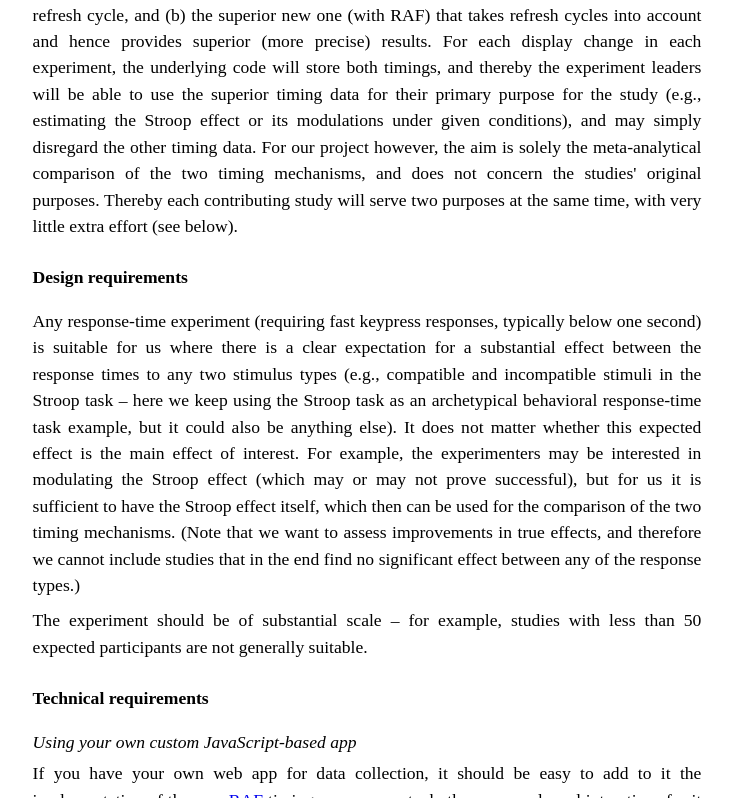
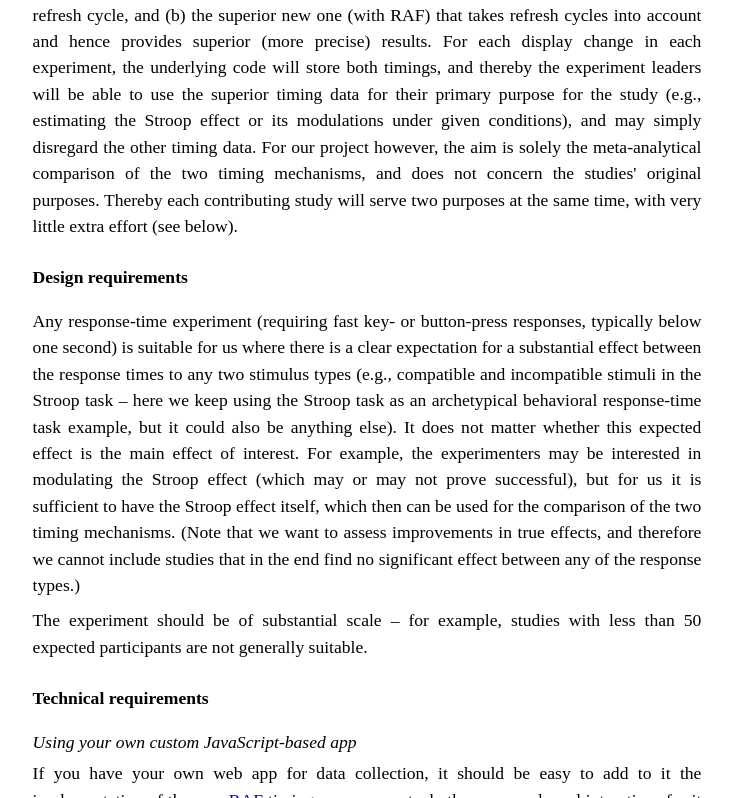
Before and after one commit to gasparl/timing-meta, a plain HTML site: page index.html in a window 1280 px wide. Shown: the part 375-1173 px from the top of the page, without its empty margins (273-1006 px from the left). Drawn offline with Linux system fonts and the light colour scheme.

Commit message:
Add files via upload

```diff
--- a/index.html
+++ b/index.html
@@ -50,7 +50,7 @@
 
             <ul>
                 <li>
-                    Any response-time experiment (requiring fast keypress responses, typically below one second) is suitable for us where there is a clear expectation for a substantial effect between the response times to any two stimulus types
+                    Any response-time experiment (requiring fast key- or button-press responses, typically below one second) is suitable for us where there is a clear expectation for a substantial effect between the response times to any two stimulus types
                     (e.g.,
                     compatible and incompatible stimuli in the Stroop task – here we keep using the Stroop task as an archetypical behavioral response-time task example, but it could also be anything else). It does not matter whether this expected
                     effect is
```
